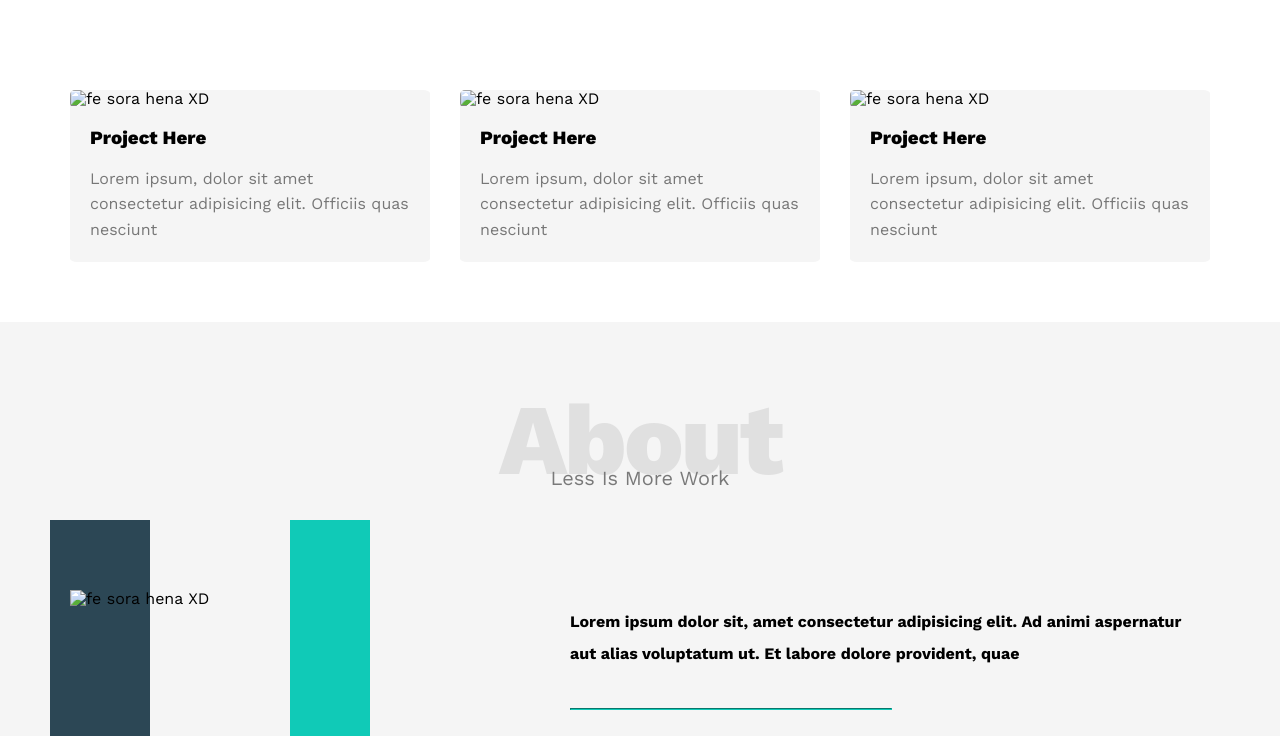
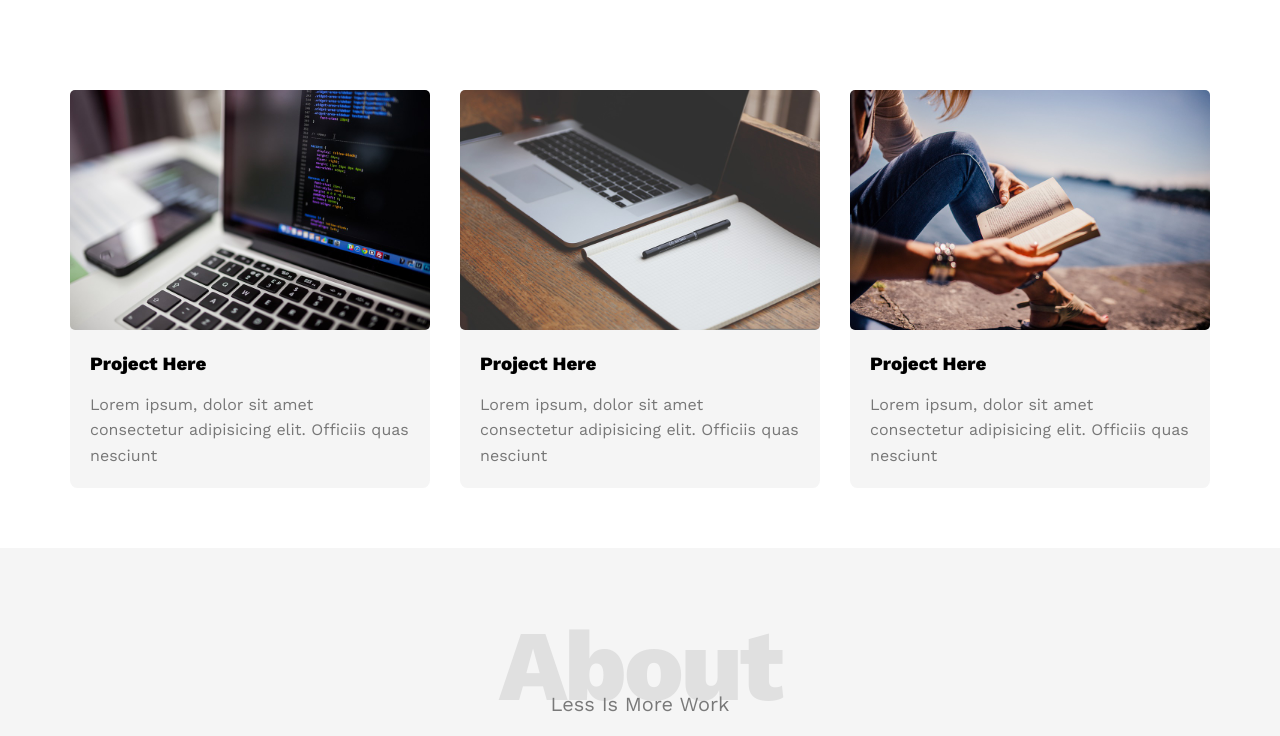
Before and after one commit to FARIIO/Html_and_css_template_one, a plain HTML site: page index.html in a window 1280 px wide. Shown: the part 1896-2632 px from the top of the page. Drawn offline with nearby package versions, Linux system fonts and the light colour scheme; the site is published under a folder, as on GitHub Pages, so addresses that start at the root find nothing.

Commit message:
Design one

```diff
--- a/index.html
+++ b/index.html
@@ -119,7 +119,7 @@
                 </div>
                 <div class="col">
                     <div class="image image-colo">
-                        <img src="/img/customer-service.jpg" alt="fe sora hena XD">
+                        <img src="img/customer-service.jpg" alt="Image Not Found">
                     </div>
                 </div>
             </div>
@@ -133,21 +133,21 @@
             <p>If You Do It Right, It Will Last Forever.</p>
             <div class="portfolio-content">
                 <div class="card">
-                    <img src="/img/laptop-2620118_960_720.jpg" alt="fe sora hena XD">
+                    <img src="img/laptop-2620118_960_720.jpg" alt="fe sora hena XD">
                     <div class="info">
                         <h3>Project Here</h3>
                         <p>Lorem ipsum, dolor sit amet consectetur adipisicing elit. Officiis quas nesciunt</p>
                     </div>
                 </div>
                 <div class="card">
-                    <img src="/img/desk-593327_960_720.jpg" alt="fe sora hena XD">
+                    <img src="img/desk-593327_960_720.jpg" alt="fe sora hena XD">
                     <div class="info">
                         <h3>Project Here</h3>
                         <p>Lorem ipsum, dolor sit amet consectetur adipisicing elit. Officiis quas nesciunt</p>
                     </div>
                 </div>
                 <div class="card">
-                    <img src="/img/reading-925589_960_720.jpg" alt="fe sora hena XD">
+                    <img src="img/reading-925589_960_720.jpg" alt="fe sora hena XD">
                     <div class="info">
                         <h3>Project Here</h3>
                         <p>Lorem ipsum, dolor sit amet consectetur adipisicing elit. Officiis quas nesciunt</p>
@@ -164,7 +164,7 @@
             <p>Less Is More Work</p>
             <div class="about-content">
                 <div class="image">
-                    <img src="/img/1508331555089.jpeg" alt="fe sora hena XD">
+                    <img src="img/1508331555089.jpeg" alt="fe sora hena XD">
                 </div>
                 <div class="text">
                     <p> Lorem ipsum dolor sit, amet consectetur adipisicing elit. Ad animi aspernatur aut alias
```
